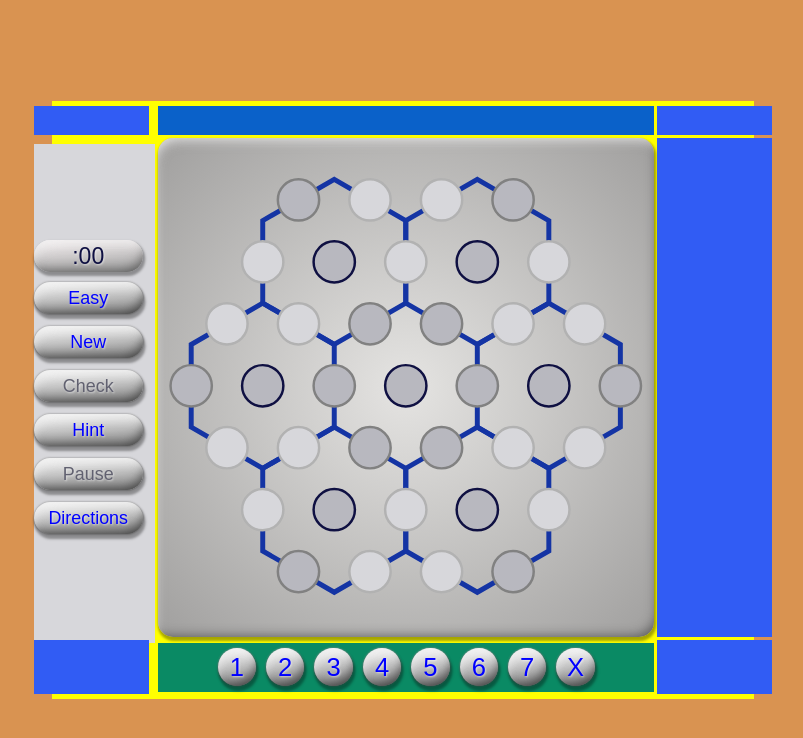
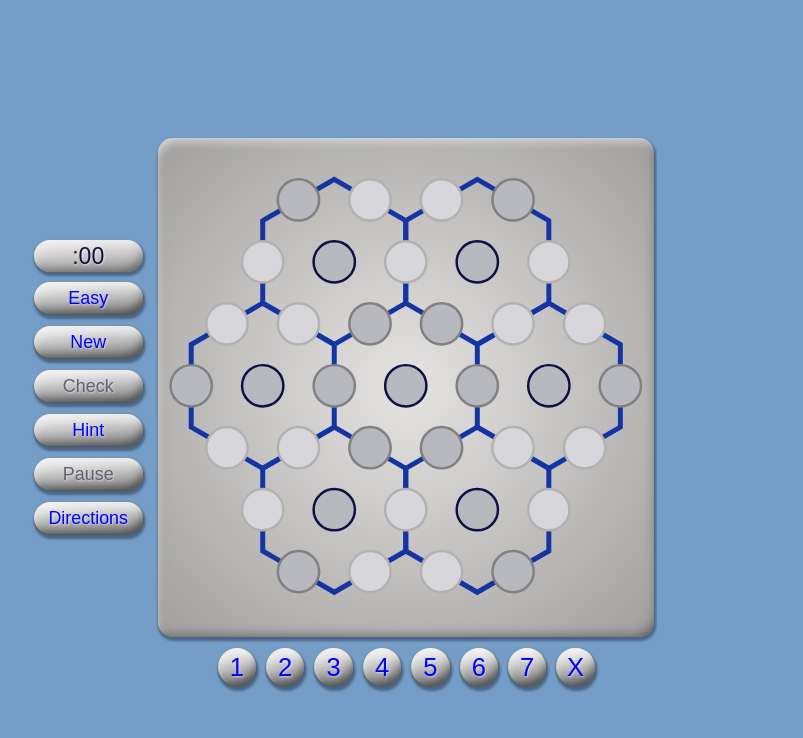
Before and after one commit to jderouin1969/game-app, a React (Vite) app: page / in a window 1280 px wide. Shown: the top 738 px of the page, without its empty margins (237-1040 px from the left). Built offline with nearby package versions, Linux system fonts and the light colour scheme.

Commit message:
second commit

```diff
--- a/src/App.css
+++ b/src/App.css
@@ -36,7 +36,7 @@ body {
   min-height: 100vh;
   display: flex;
   place-items: center;
-  background-color: var(--hint, white);
+  background-color: var(--body, white);
   font-family: Arial, sans-serif;
   -webkit-tap-highlight-color: transparent;
   -webkit-font-smoothing: antialiased;
@@ -172,7 +172,7 @@ code {
 
 /* Game Display */
 .game-container {
-  background-color: yellow;
+  background-color: var(--body);
   display: grid;
   width: 54dvw;
   height: 46dvw;
@@ -183,7 +183,7 @@ code {
   padding: 5px;
 }
 .grid-empty {
-  background-color: var(--dialogButton, white);
+  background-color: var(--body, white);
   width: 9dvw;
 }
 .message-box {
@@ -191,7 +191,7 @@ code {
   align-items: end;
   text-align: center;
   white-space: nowrap;
-  background-color: var(--hex, white);
+  background-color: var(--body, white);
   color: var(--fontDark);
   font-family: Arial; font-size: 2dvw;
   line-height: 1.1;
@@ -203,7 +203,7 @@ code {
   width: 9.5dvw;
   height: 100%;
   margin-top: 6px;
-  background-color: var(--otherFill, white);
+  background-color: var(--body, white);
 }
 .puzzle-box {
   background: radial-gradient(circle at center, var(--puzzleInner), var(--puzzleOutter));
@@ -239,7 +239,7 @@ code {
   align-items: center;
   justify-content: center;
   gap: 10px;
-  background-color: var(--fontGreen, white);
+  background-color: var(--body, white);
   height: 90%;
   align-self: center;
 }
```
Also changed, not shown: 4 other files (tests, documents, lock files or other folders).
